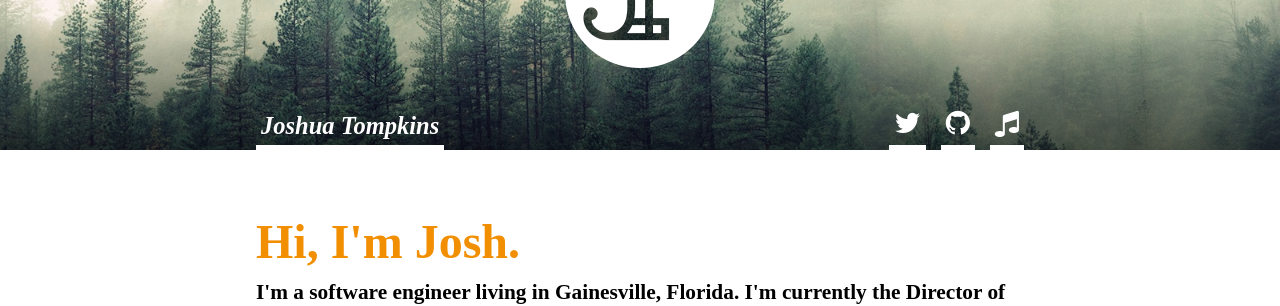
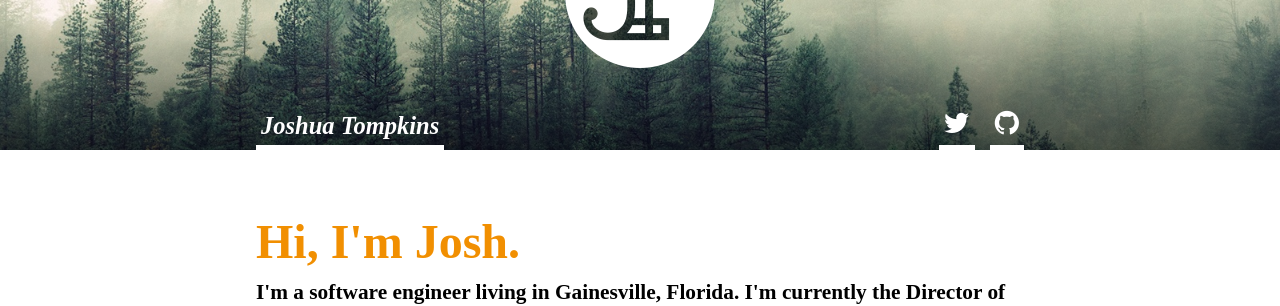
Before and after one commit to jtompkins/joshtompkins.com, a Jekyll site: the page built from index.html, in a window 1280 px wide. Shown: the part 125-431 px from the top of the page. Built offline with Jekyll 4.4.1, drawn with Linux system fonts in a browser that asks for light colours; nearby versions of some CDN libraries.

Commit message:
Remove Rdio link.

```diff
--- a/_layouts/default.html
+++ b/_layouts/default.html
@@ -50,10 +50,6 @@
               <div class="branding-row__social__item">
                 <a href="https://www.github.com/jtompkins"><i class="fa fa-github"></i></a>
               </div>
-
-              <div class="branding-row__social__item social__item--secondary">
-                <a href="http://www.rdio.com/people/jtompkinsx/"><i class="fa fa-music"></i></a>
-              </div>
             </div>
           </div>
         </div>
```
